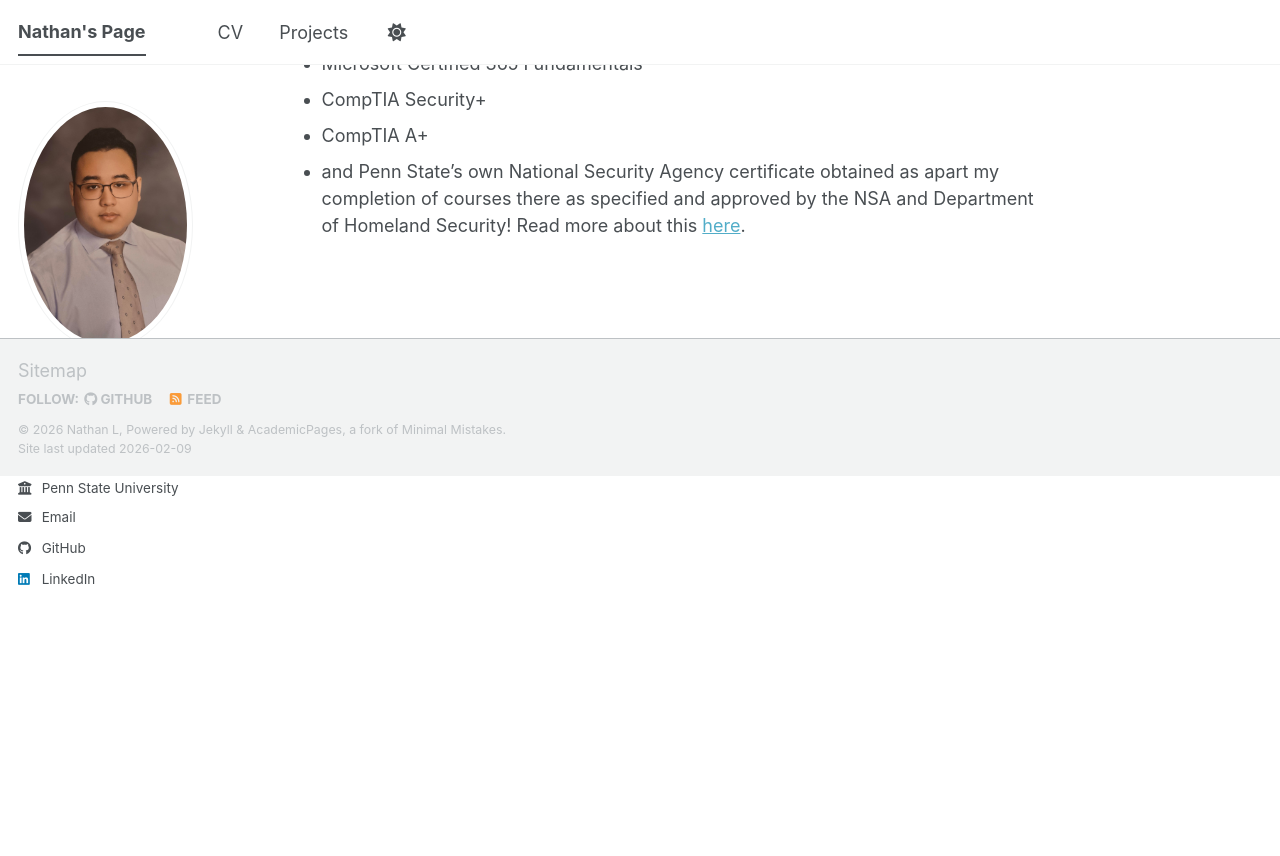
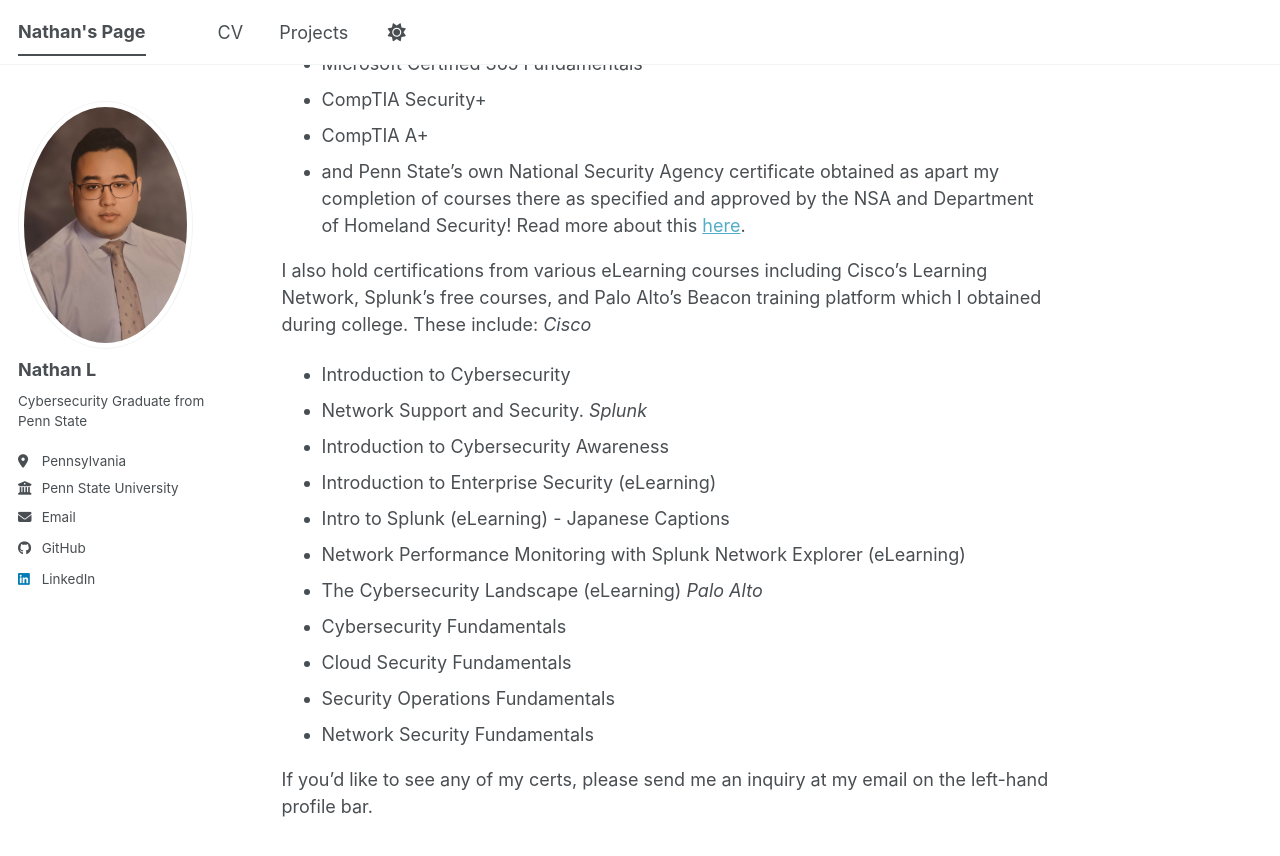
Before and after one commit to d-nl/d-nl.github.io, a Jekyll site: the page built from _pages/about.md, in a window 1280 px wide and 900 px high, scrolled down 1162 px. Shown: the top 856 px of the window. Built offline with Jekyll 4.4.1, drawn with Linux system fonts in a browser that asks for light colours; a script bundle is joined from its source files by our own code; library files that are not in the unit come from our copies.

Commit message:
Update about.md

```diff
--- a/_pages/about.md
+++ b/_pages/about.md
@@ -36,3 +36,21 @@
 - CompTIA Security+
 - CompTIA A+
 - and Penn State's own National Security Agency certificate obtained as apart my completion of courses there as specified and approved by the NSA and Department of Homeland Security! Read more about this [here](https://bulletins.psu.edu/undergraduate/colleges/information-sciences-technology/national-security-agency-certificate/).
+
+I also hold certifications from various eLearning courses including Cisco's Learning Network, Splunk's free courses, and Palo Alto's Beacon training platform which I obtained during college. These include:
+*Cisco*
+- Introduction to Cybersecurity
+- Network Support and Security.
+*Splunk*
+- Introduction to Cybersecurity Awareness
+- Introduction to Enterprise Security (eLearning)
+- Intro to Splunk (eLearning) - Japanese Captions
+- Network Performance Monitoring with Splunk Network Explorer (eLearning)
+- The Cybersecurity Landscape (eLearning)
+*Palo Alto*
+- Cybersecurity Fundamentals
+- Cloud Security Fundamentals
+- Security Operations Fundamentals
+- Network Security Fundamentals
+
+If you'd like to see any of my certs, please send me an inquiry at my email on the left-hand profile bar.
```
